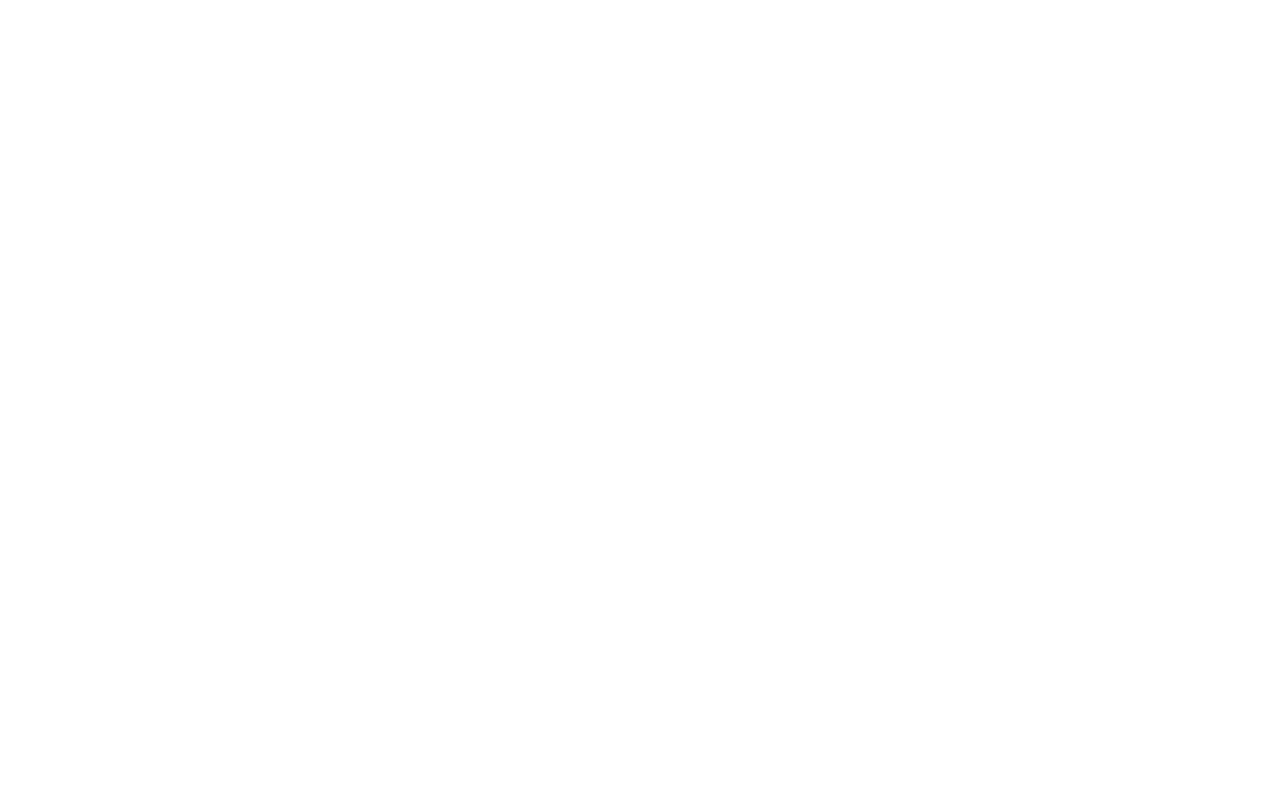
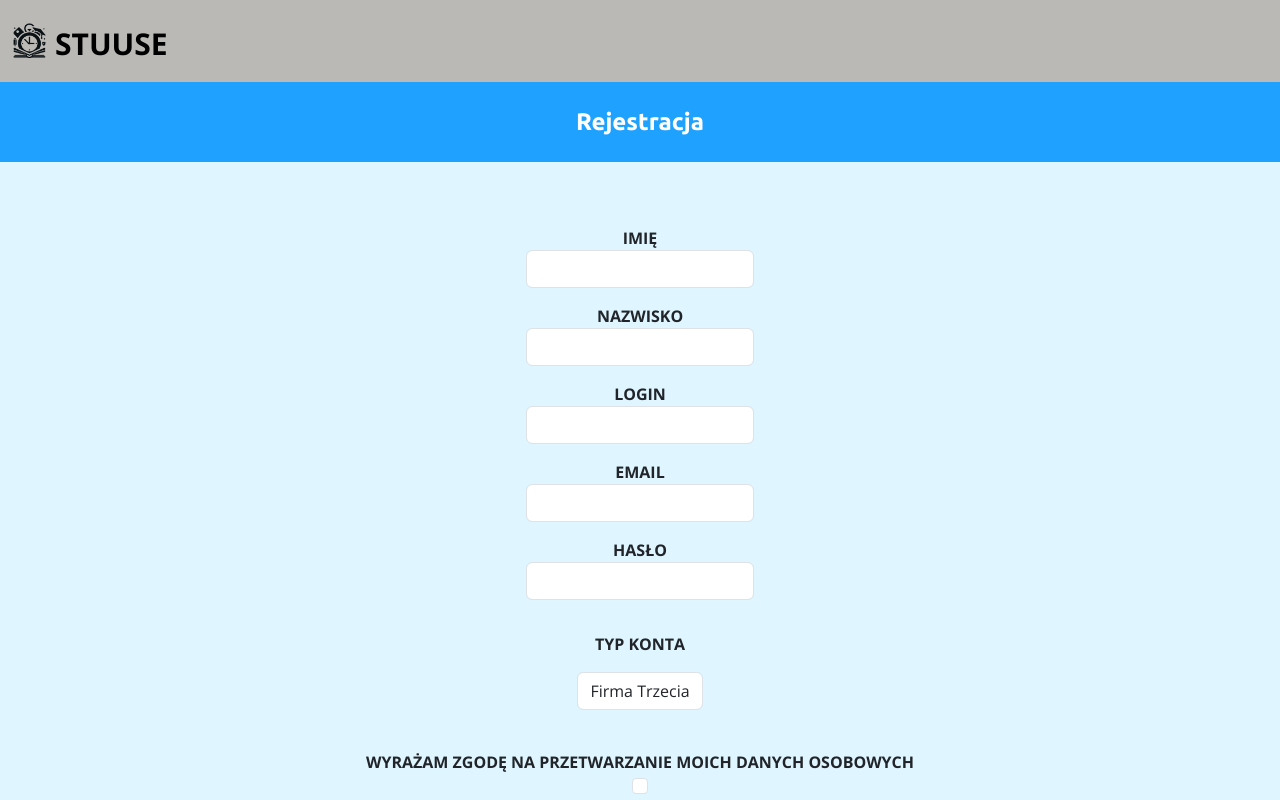
Before and after one commit to iqorr/Stuuse, a React (Create React App) app in the folder stuuse-frontend/: page /registration in a window 1280 px wide. Before the commit this address had no page. Shown: the top 800 px of the page. Built offline with nearby package versions, Linux system fonts and the light colour scheme.

Commit message:
1. Create registration page interface

```diff
--- a/stuuse-frontend/src/App.js
+++ b/stuuse-frontend/src/App.js
@@ -1,13 +1,14 @@
 import React from 'react';
 import Home from './pages/home/Home.js';
 import { BrowserRouter as Router, Routes, Route } from 'react-router-dom';
-
+import Registration from './pages/registration/Registration.js';
 
 function App() {
     return (
         <Router>
             <Routes>
                 <Route path="/" element={<Home />} />
+                <Route path="/registration" element={<Registration />} />
             </Routes>
         </Router>
     );
--- /dev/null
+++ b/stuuse-frontend/src/components/button/Button.css
@@ -0,0 +1,16 @@
+.btn-custom{
+    margin-top: 10px;
+    padding: 5px 30px 5px 3 0px;
+    border: 3px solid black;
+    color: white;
+    font-weight: bold;
+    border-radius: 15px;
+    background-color: #1FA1FF;
+    transition: .3;
+}
+
+.btn-custom:hover{
+    color: black;
+    border: 3px solid #1FA1FF;
+    background-color: #ffffff;
+}
--- /dev/null
+++ b/stuuse-frontend/src/components/button/Button.js
@@ -0,0 +1,13 @@
+import React from 'react';
+import 'bootstrap/dist/css/bootstrap.min.css';
+import './Button.css';
+
+const Button = ({ type, text, onClick }) => {
+    return (
+      <button type={type} className="btn btn-custom" onClick={onClick}>
+        {text}
+      </button>
+    );
+  }
+
+export default Button;
--- /dev/null
+++ b/stuuse-frontend/src/components/sectionHeader/SectionHeader.css
@@ -0,0 +1,14 @@
+.section-header{
+    display: flex;
+    align-items: center;
+    justify-content: center;
+    height: 10vh;
+    background-color: #1FA1FF;
+  }
+
+  .section-header span{
+    font-family: "Ubuntu", sans-serif;
+    font-size: 24px;
+    font-weight: bold;
+    color: white;
+  }
--- /dev/null
+++ b/stuuse-frontend/src/components/sectionHeader/SectionHeader.js
@@ -0,0 +1,12 @@
+import React from 'react';
+import './SectionHeader.css';
+
+const SectionHeader = ({ text }) => {
+  return (
+    <div className="section-header">
+      <span>{text}</span>
+    </div>
+  );
+};
+
+export default SectionHeader;
--- /dev/null
+++ b/stuuse-frontend/src/pages/registration/Registration.css
@@ -0,0 +1,105 @@
+
+
+
+/* navbar */
+
+*{
+  font-family: "Open Sans", sans-serif;
+}
+
+.navbar {
+  height: 82px;
+  background-color: #BBB9B5 ;
+}
+
+
+/* registration */
+
+.registration-form label {
+  font-weight: bold;
+  text-transform: uppercase;
+}
+
+
+.registration-body{
+  position: relative;
+  background-color: #DFF5FF;
+
+  padding: 5vh 5vw 5vh 5vw;
+}
+
+.registration-form{
+  display: flex;
+  flex-direction: column;
+  align-items: center;
+  justify-content: center;
+  padding: 3vh;
+
+}
+
+.form-group{
+  display: flex;
+  flex-direction: column;
+  align-items: center;
+  justify-content: center;
+  padding-bottom: 2vh;
+}
+
+
+::placeholder{
+  text-align: center;
+}
+
+select{
+  text-align: center;
+}
+
+
+
+.input-centered {
+  text-align: center;
+}
+
+
+/* footer */
+
+.footer-text {
+    margin: 0;
+    font-size: 16px;
+}
+
+
+@media (min-width: 576px) {
+
+  .registration-body{
+    padding: 5vh 10vw 5vh 10vw;
+  }
+
+}
+
+
+@media (min-width: 768px) {
+
+    .registration-body{
+      padding: 5vh 15vw 5vh 15vw;
+    }
+
+  }
+
+
+
+@media (min-width: 992px) {
+
+  .registration-body{
+    padding: 5vh 20vw 5vh 20vw;
+  }
+
+}
+
+@media (min-width: 1200px) {
+
+  .registration-body{
+    padding: 5vh 25vw 5vh 25vw;
+  }
+
+}
--- /dev/null
+++ b/stuuse-frontend/src/pages/registration/Registration.js
@@ -0,0 +1,118 @@
+import React, { useState } from 'react';
+import './Registration.css';
+import Footer from '../../components/footer/Footer';
+import { Link, useNavigate } from 'react-router-dom';
+import logo from '../../components/images/logo_transparent.png';
+import Button from '../../components/button/Button';
+import SectionHeader from '../../components/sectionHeader/SectionHeader';
+
+const Registration = () => {
+  const [name, setName] = useState('');
+  const [lastname, setLastname] = useState('');
+  const [login, setLogin] = useState('');
+  const [email, setEmail] = useState('');
+  const [password, setPassword] = useState('');
+  const [acceptTerms, setAcceptTerms] = useState(false);
+  const navigate = useNavigate();
+
+  const handleNameChange = (event) => {
+    setName(event.target.value);
+  };
+
+  const handleLastnameChange = (event) => {
+    setLastname(event.target.value);
+  };
+
+  const handleLoginChange = (event) => {
+    setLogin(event.target.value);
+  };
+
+  const handleEmailChange = (event) => {
+    setEmail(event.target.value);
+  };
+
+  const handlePasswordChange = (event) => {
+    setPassword(event.target.value);
+  };
+
+  const handleAcceptTermsChange = (event) => {
+    setAcceptTerms(event.target.checked);
+  };
+
+  const handleSubmit = (event) => {
+    event.preventDefault();
+    if (password.length < 6) {
+      return;
+    }
+    if (!acceptTerms) {
+      alert('Musisz wyrazić zgodę na przetwarzanie danych osobowych.');
+      return;
+    }
+    navigate("/login");
+  };
+
+  return (
+    <main>
+      <nav className="navbar py-3">
+        <div className="container-fluid">
+          <Link className="navbar-brand" to="/">
+            <img src={logo} alt="Logo" width="35" height="35"  className="d-inline-block align-text-top"/>
+            <span className="ms-2">Stuuse</span>
+          </Link>
+        </div>
+      </nav>
+
+      <SectionHeader text="Rejestracja"/>
+
+      <div className='registration-body'>
+        <form className='registration-form' onSubmit={handleSubmit}>
+          <div className="form-group">
+            <label htmlFor="name">Imię</label>
+            <input type="text" id="name" className="form-control input-centered" value={name} onChange={handleNameChange} required/>
+          </div>
+
+          <div className="form-group">
+            <label htmlFor="lastname">Nazwisko</label>
+            <input type="text" id="lastname" className="form-control input-centered" value={lastname} onChange={handleLastnameChange} required/>
+          </div>
+
+          <div className="form-group">
+            <label htmlFor="login">Login</label>
+            <input type="text" id="login" className="form-control input-centered" value={login} onChange={handleLoginChange} required/>
+          </div>
+
+          <div className="form-group">
+            <label htmlFor="email">Email</label>
+            <input type="email" id="email" className="form-control input-centered" value={email} onChange={handleEmailChange} required/>
+          </div>
+
+          <div className="form-group">
+            <label htmlFor="firstPassword">Hasło</label>
+            <input type="password" id="firstPassword" className="form-control input-centered" value={password} onChange={handlePasswordChange} required minLength={6}/>
+          </div>
+
+          <div className="form-group">
+            <label htmlFor="accountType" className='mb-3 mt-3'>Typ konta</label>
+            <select id="accountType" className="form-control" required>
+              <option value="f3">Firma Trzecia</option>
+              <option value="pł">Pracownik PŁ</option>
+            </select>
+          </div>
+
+          <div className="form-group mt-4">
+            <label className="form-check-label text-center" htmlFor="acceptTerms">
+              Wyrażam zgodę na przetwarzanie moich danych osobowych
+            </label>
+            <input type="checkbox" id="acceptTerms" className="form-check-input" checked={acceptTerms} onChange={handleAcceptTermsChange} required/>
+          </div>
+
+          <Button type="submit" text="ZAREJESTRUJ" />
+        </form>
+      </div>
+
+      <Footer/>
+    </main>
+  );
+}
+
+export default Registration;
```
